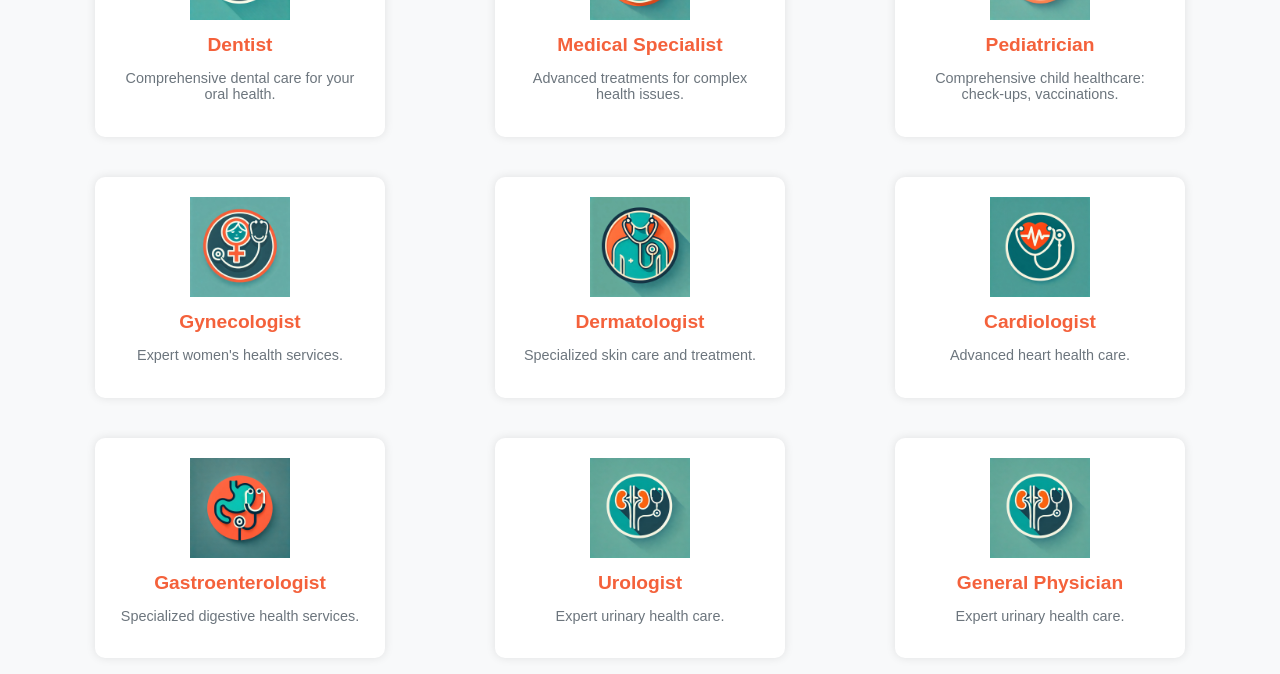
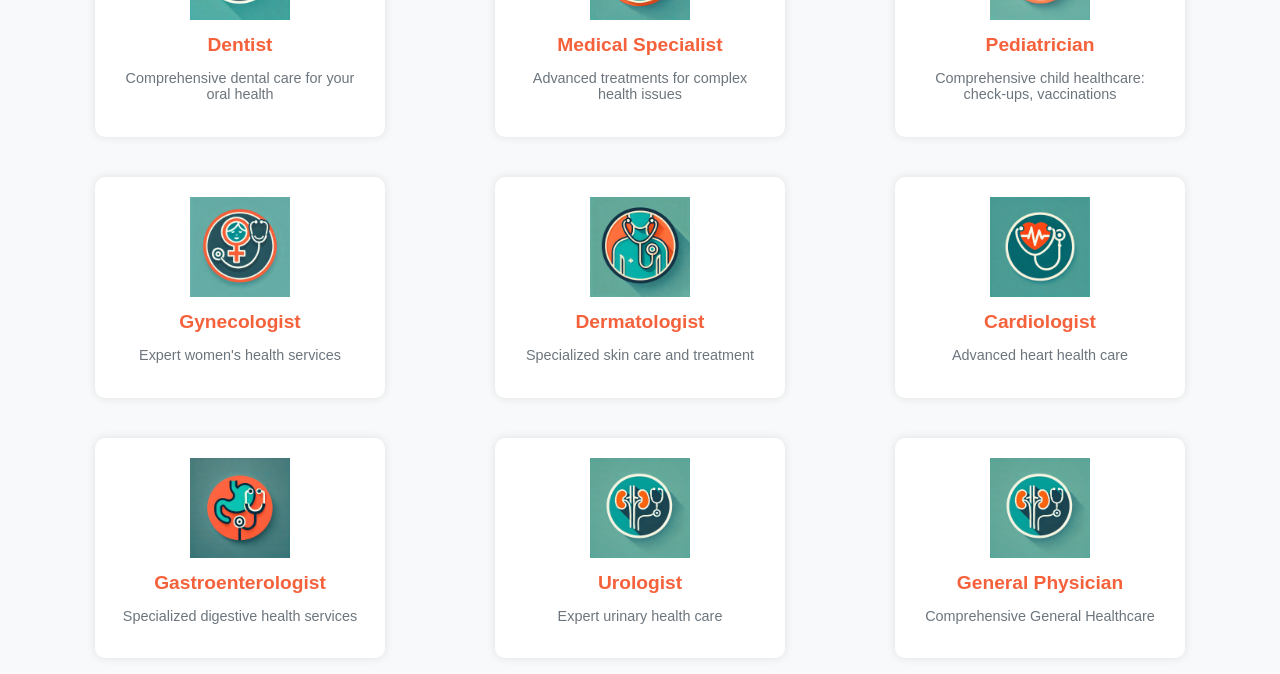
Before and after one commit to yasiralijaved/carewell-static, a plain HTML site: page index.html in a window 1280 px wide. Shown: the part 248-922 px from the top of the page. Drawn offline with Linux system fonts and the light colour scheme.

Commit message:
add gp description

```diff
--- a/index.html
+++ b/index.html
@@ -81,48 +81,48 @@
             <div class="service">
                 <img src="img/carewell_dental.webp" alt="Dentist">
                 <h3>Dentist</h3>
-                <p>Comprehensive dental care for your oral health.</p>
+                <p>Comprehensive dental care for your oral health</p>
             </div>
             <div class="service">
                 <img src="img/carewell_medical_specialist.webp" alt="Medical Specialist">
                 <h3>Medical Specialist</h3>
-                <p>Advanced treatments for complex health issues.</p>
+                <p>Advanced treatments for complex health issues</p>
             </div>
             <div class="service">
                 <img src="img/carewell_peds.webp" alt="Pediatrician">
                 <h3>Pediatrician</h3>
-                <p>Comprehensive child healthcare: check-ups, vaccinations.</p>
+                <p>Comprehensive child healthcare: check-ups, vaccinations</p>
             </div>
             <div class="service">
                 <img src="img/carewell_gyne.webp" alt="Gynecologist">
                 <h3>Gynecologist</h3>
-                <p>Expert women's health services.</p>
+                <p>Expert women's health services</p>
             </div>
             <div class="service">
                 <img src="img/carewell_derma.webp" alt="Dermatologist">
                 <h3>Dermatologist</h3>
-                <p>Specialized skin care and treatment.</p>
+                <p>Specialized skin care and treatment</p>
             </div>
             <div class="service">
                 <img src="img/carewell_cardio.webp" alt="Cardiologist">
                 <h3>Cardiologist</h3>
-                <p>Advanced heart health care.</p>
+                <p>Advanced heart health care</p>
             </div>
             <div class="service">
                 <img src="img/carewell_gestro.webp" alt="Gastroenterologist">
                 <h3>Gastroenterologist</h3>
-                <p>Specialized digestive health services.</p>
+                <p>Specialized digestive health services</p>
             </div>
             <div class="service">
                 <img src="img/carewell_urologist.webp" alt="Urologist">
                 <h3>Urologist</h3>
-                <p>Expert urinary health care.</p>
+                <p>Expert urinary health care</p>
             </div>
 
             <div class="service">
                 <img src="img/carewell_urologist.webp" alt="Urologist">
                 <h3>General Physician</h3>
-                <p>Expert urinary health care.</p>
+                <p>Comprehensive General Healthcare</p>
             </div>
         </section>
     </div>
```
